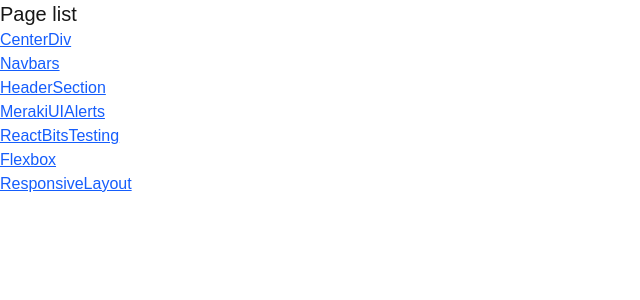
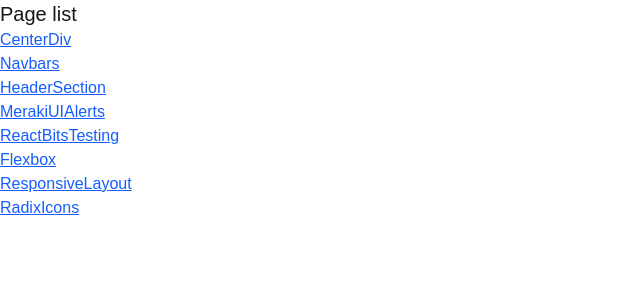
Before and after one commit to reece-davies/frontend-lab, a Next.js app: page / in a window 1280 px wide. Shown: the top 300 px of the page, without its empty margins (0-640 px from the left). Built offline with nearby package versions, Linux system fonts and the light colour scheme.

Commit message:
Added Radix Icons to project

```diff
--- /dev/null
+++ b/app/RadixIcons/page.js
@@ -0,0 +1,10 @@
+import {FaceIcon, ImageIcon} from "@radix-ui/react-icons"
+
+export default function RadixIcons() {
+  return (
+    <div>
+      <FaceIcon />
+      <ImageIcon />
+   </div>
+  );
+}
--- a/app/page.js
+++ b/app/page.js
@@ -12,6 +12,7 @@
         <li><Link className="text-blue-600 underline hover:text-blue-800" href="/ReactBitsTesting">ReactBitsTesting</Link></li>
         <li><Link className="text-blue-600 underline hover:text-blue-800" href="/Flexbox">Flexbox</Link></li>
         <li><Link className="text-blue-600 underline hover:text-blue-800" href="/ResponsiveLayout">ResponsiveLayout</Link></li>
+        <li><Link className="text-blue-600 underline hover:text-blue-800" href="/RadixIcons">RadixIcons</Link></li>
       </ul>
     </div>
   );
--- a/package.json
+++ b/package.json
@@ -9,6 +9,7 @@
     "lint": "next lint"
   },
   "dependencies": {
+    "@radix-ui/react-icons": "^1.3.2",
     "framer-motion": "^12.23.3",
     "gsap": "^3.13.0",
     "next": "15.3.1",
```
Also changed, not shown: 2 other files (tests, documents, lock files or other folders).
